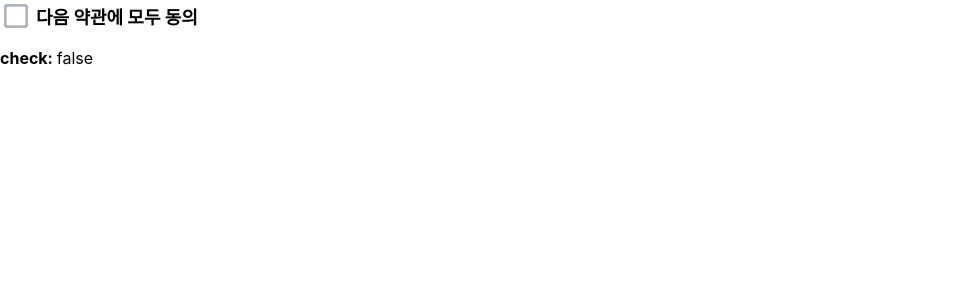
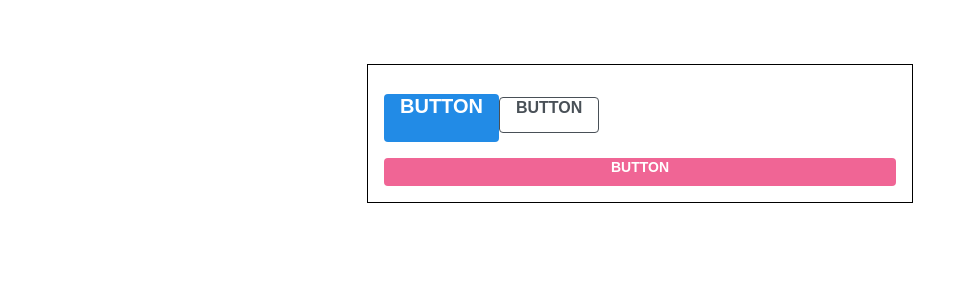
Before and after one commit to WhiteOwl314/React-stylePractice, a React (Create React App) app: page / in a window 1280 px wide. Shown: the top 300 px of the page, without its empty margins (0-976 px from the left). Built offline with nearby package versions, Linux system fonts and the light colour scheme.

Commit message:
styledCompnents

```diff
--- a/package.json
+++ b/package.json
@@ -8,10 +8,12 @@
     "@testing-library/user-event": "^7.1.2",
     "classnames": "^2.2.6",
     "node-sass": "^4.14.1",
+    "polished": "^3.6.5",
     "react": "^16.13.1",
     "react-dom": "^16.13.1",
     "react-icons": "^3.11.0",
-    "react-scripts": "3.4.3"
+    "react-scripts": "3.4.3",
+    "styled-components": "^5.1.1"
   },
   "scripts": {
     "start": "react-scripts start",
--- a/src/App.js
+++ b/src/App.js
@@ -1,25 +1,39 @@
-import React ,{useState}from 'react';
+import React from 'react';
 import "./App.scss"
-import CheckBox from "./components/checkbox/CheckBox";
+import styled, {ThemeProvider} from 'styled-components';
+import Button from './components/Button/Button';
+
+const AppBlock = styled.div`
+    width: 512px;
+    margin: 0 auto;
+    margin-top: 4rem;
+    border: 1px solid black;
+    padding: 1rem;
+`;
+
+const ButtonGroup = styled.div`
+    &+&{
+        margin-top: 1rem;
+    }
+`;
 
 function App() {
-    const [check, setCheck] = useState(false);
-    const onChange = e =>{
-        setCheck(e.target.checked);
-    };
   return (
-      <div>
-          <CheckBox
-              onChange={onChange}
-              checked={check}
-          >
-              다음 약관에 모두 동의
-          </CheckBox>
-          <p>
-              <b>check: </b>
-              {check ? 'true' : 'false'}
-          </p>
-      </div>
+      <ThemeProvider
+          theme={{
+              palette: {
+                  blue: '#228be6',
+                  gray: '#495057',
+                  pink: '#f06595'
+              }
+          }}
+      >
+          <AppBlock>
+              <Button size="large">BUTTON</Button>
+              <Button color="gray" size="medium" outline>BUTTON</Button>
+              <Button color="pink" size="small" fullWidth>BUTTON</Button>
+          </AppBlock>
+      </ThemeProvider>
   );
 }
 
--- /dev/null
+++ b/src/components/Button/Button.js
@@ -0,0 +1,108 @@
+import React from 'react';
+import styled, {css} from 'styled-components';
+import {darken, lighten} from 'polished';
+
+const colorStyles = css`
+    ${({theme, color}) => {
+    const selected = theme.palette[color];
+    return css`
+            background: ${selected};
+            &:hover{
+                background: ${lighten(0.1, selected)};
+            }
+            &:active{
+                background: ${darken(0.1, selected)};
+            }
+            ${props => props.outline &&
+                css`
+                    color: ${selected};
+                    background: none;
+                    border: 1px solid ${selected};
+                    &:hover{
+                        background: ${selected};
+                        color: white;
+                    }
+                `
+            }
+        `;
+    }}
+`;
+
+const sizes = {
+    large:{
+        height: '3rem',
+        fontSize: '1.25rem'
+    },
+    medium: {
+        height: '2.25rem',
+        fontSize: '1rem'
+    },
+    small: {
+        height: '1.75rem',
+        fontSize: '0.875rem'
+    }
+};
+
+const sizeStyles = css`
+    ${({size})=>css`
+        height: ${sizes[size].height};
+        font-size: ${sizes[size].fontSize};
+    `}
+`;
+
+const fullWidthStyle = css`
+    ${props => props.fullWidth &&
+        css`
+            width: 100%;
+             justify-content: center;
+             & + & {
+                 margin-left: 0;
+                 margin-top: 1rem;
+             }
+        `
+    }
+`;
+
+    const StyledButton = styled.button`
+    /*공통 스타일*/
+    display: inline-flex;
+    outline: none;
+    border: none;
+    border-radius: 4px;
+    color: white;
+    font-weight: bold;
+    cursor: pointer;
+    padding-left: 1rem;
+    padding-right: 1rem;
+
+    /*크기*/
+    ${sizeStyles}
+
+    /*색상*/
+    ${colorStyles}
+
+    /*기타*/
+    & + &{
+        margin-left: 1rem;
+    }
+
+    ${fullWidthStyle}
+`;
+
+function Button({children,color, ...rest}) {
+    return (
+        <StyledButton
+            color={color}
+            {...rest}
+        >
+            {children}
+        </StyledButton>
+    )
+}
+
+Button.defaultProps = {
+    color: 'blue',
+    size: 'medium'
+};
+
+export default Button;
```
Also changed, not shown: 1 other file (tests, documents, lock files or other folders).
